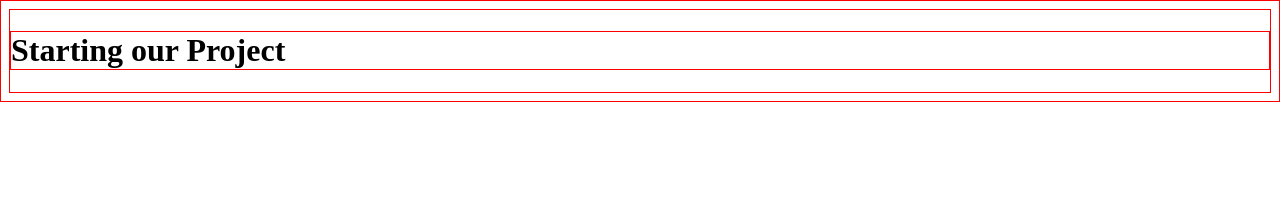
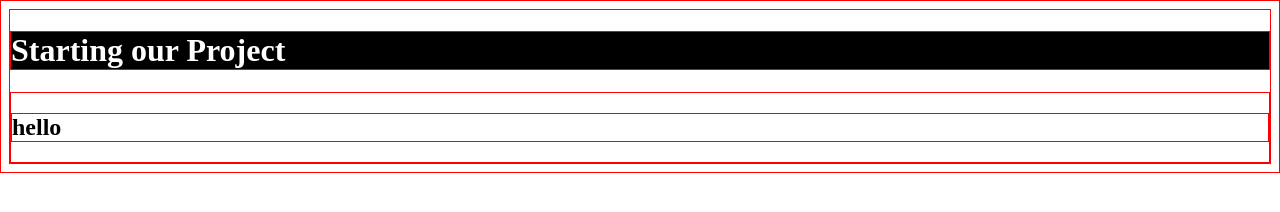
Before and after one commit to DavidKhoi17/GitDemo, a plain HTML site: page index.htm in a window 1280 px wide. Drawn offline with Linux system fonts and the light colour scheme.

Commit message:
adding css

```diff
--- a/index.htm
+++ b/index.htm
@@ -8,5 +8,8 @@
 </head>
 <body>
     <h1>Starting our Project</h1>
+    <div class="header">
+        <h2>hello</h2>
+    </div>
 </body>
 </html>
--- a/style.css
+++ b/style.css
@@ -1,3 +1,16 @@
 *{
     border: 1px red solid;
 }
+
+h1{
+    color: white;
+    background-color: black;
+}
+
+.header{
+    background-color: white;
+}
+
+.header h2{
+    color: black;
+}
```
